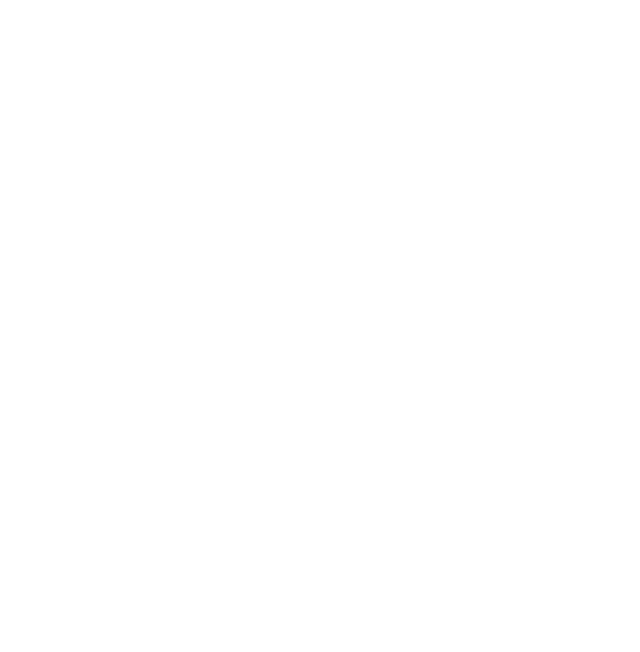
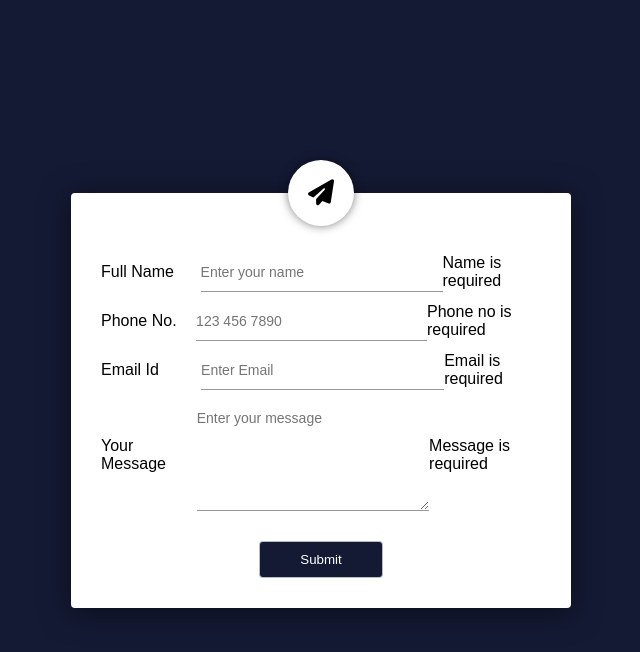
Before and after one commit to sanika07417/JS-projects, a plain HTML site: page Project 19(Form Validation)/index.html in a window 1280 px wide. Shown: the whole page, without its empty margins (319-959 px from the left). Drawn offline with Linux system fonts and the light colour scheme.

Commit message:
Form validation

```diff
--- a/Project 19(Form Validation)/index.html
+++ b/Project 19(Form Validation)/index.html
@@ -5,10 +5,41 @@
     <meta name="viewport" content="width=device-width, initial-scale=1.0">
     <title>Form Validation</title>
     <link rel="stylesheet" href="style.css">
+    <script src="https://kit.fontawesome.com/403a341f5e.js" crossorigin="anonymous"></script>
 </head>
 <body>
 
+    <div class="container">
+        <form>
+            <i class="fa-solid fa-paper-plane"></i>
+            <div class="input-group">
+                <label>Full Name</label>
+                <input type="text" placeholder="Enter your name">
+                <span id="name-error">Name is required</span>
+            </div>
 
+            <div class="input-group">
+                <label>Phone No.</label>
+                <input type="tel" placeholder="123 456 7890">
+                <span id="phone-error">Phone no is required</span>
+            </div>
+
+            <div class="input-group">
+                <label>Email Id</label>
+                <input type="email" placeholder="Enter Email">
+                <span id="email">Email is required</span>
+            </div>
+
+            <div class="input-group">
+                <label>Your Message</label>
+                <textarea rows="5" placeholder="Enter your message"></textarea>
+                <span id="message-error">Message is required</span>
+            </div>
+
+            <button>Submit</button>
+
+        </form>
+    </div>
 
     <script src="script.js"></script>
 </body>
--- a/Project 19(Form Validation)/style.css
+++ b/Project 19(Form Validation)/style.css
@@ -0,0 +1,83 @@
+*{
+    margin: 0;
+    padding: 0;
+    box-sizing: border-box;
+    font-family: 'Poppins', sans-serif;
+}
+.container{
+    width: 100%;
+    height: 100vh;
+    background: #141a34;
+    display: flex;
+    align-items: center;
+    justify-content: center;
+}
+
+.useful-links{
+    position: absolute;
+    top: 5%;
+    right: 5%;
+
+}
+.useful-links a{
+    display: block;
+    color: #fff;
+    text-decoration: none;
+}
+
+.container form{
+    width: 90%;
+    max-width: 500px;
+    padding: 50px 30px 20px;
+    background: #fff;
+    border-radius: 4px;
+    box-shadow: 0 4px 30px rgba(0, 0, 0, 0.5);
+    position: relative;
+}
+.fa-paper-plane{
+    position: absolute;
+    top: 0;
+    left: 50%;
+    transform: translate(-50%,-50%);
+    background: #fff;
+    font-size: 26px;
+    padding: 20px;
+    border-radius: 50%;
+    box-shadow: 0 0 10px rgba(0, 0, 0, 0.5);
+}
+
+.input-group{
+    width: 100%;
+    display: flex;
+    align-items: center;
+    margin: 10px 0;
+    position: relative;
+}
+.input-group label{
+    flex-basis: 28%;
+}
+.input-group input, .input-group textarea{
+    flex-basis: 68%;
+    background: transparent;
+    border: 0;
+    outline: 0;
+    padding: 10px 0;
+    border-bottom: 1px solid #999;
+    color: #333;
+    font-size: 16px;
+}
+::placeholder{
+    font-size: 14px;
+}
+
+form button{
+    background: #141a34;
+    color: #fff;
+    border-radius: 4px;
+    border: 1px solid rgba(255, 255, 255, 0.7);
+    padding: 10px 40px;
+    outline: 0;
+    cursor: pointer;
+    display: block;
+    margin: 30px auto 10px;
+}
```
